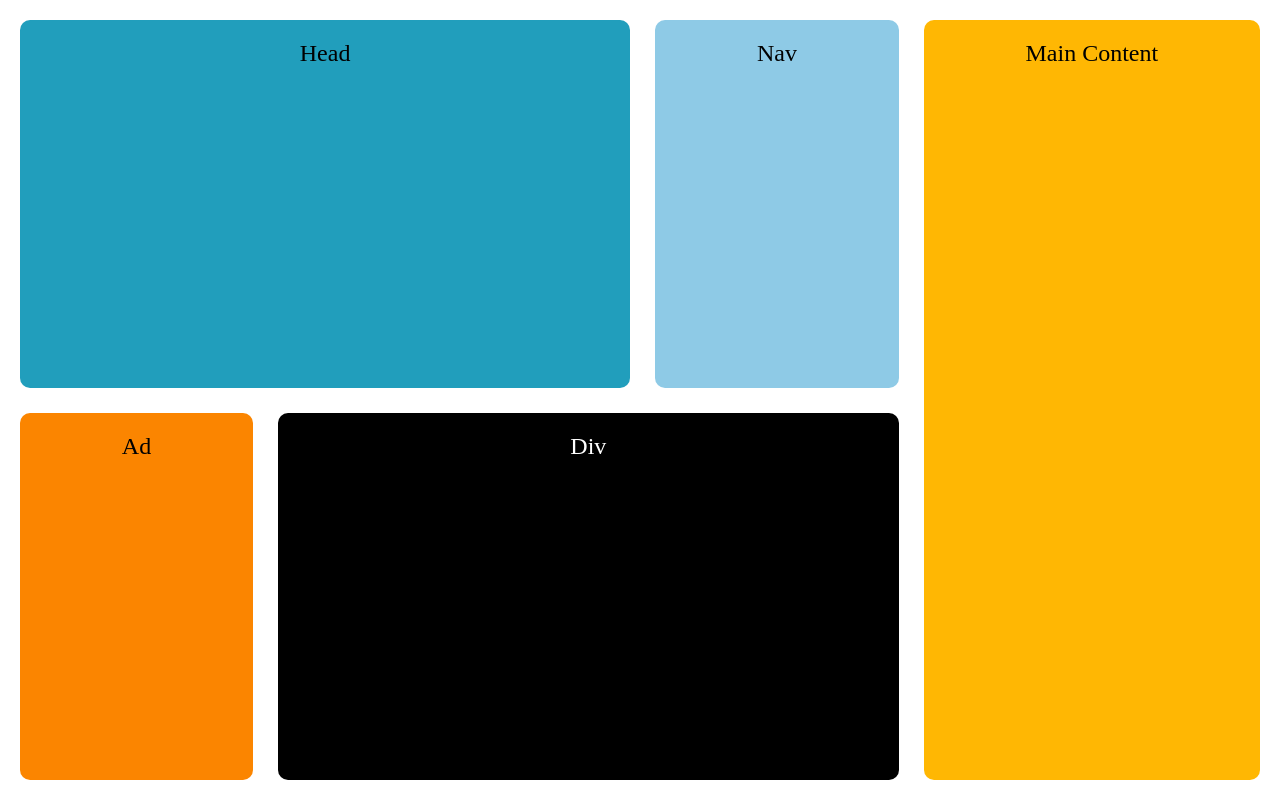
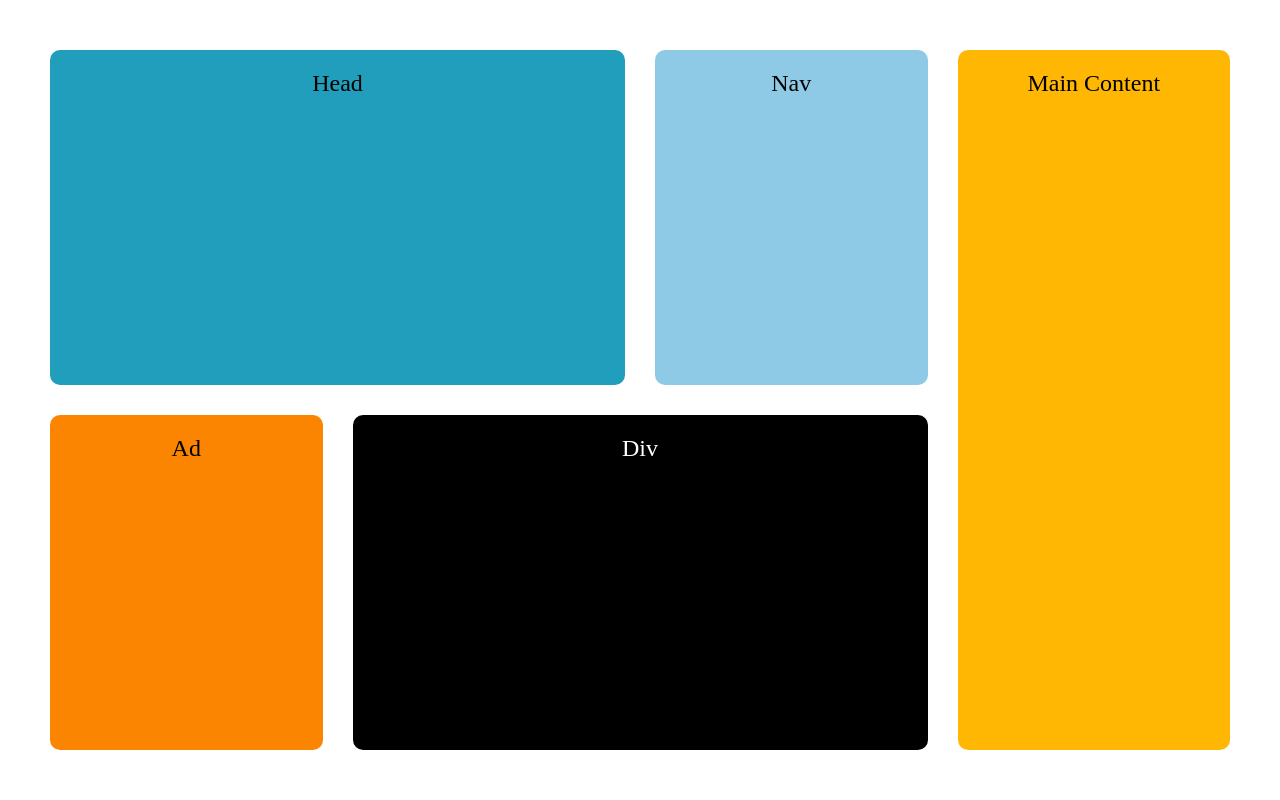
Before and after one commit to xbadev/feMentor-2, a plain HTML site: page index.html in a window 1280 px wide. Drawn offline with Linux system fonts and the light colour scheme.

Commit message:
changed rows to auto, and 4 1fr columns

```diff
--- a/index.html
+++ b/index.html
@@ -11,35 +11,41 @@
 
     .layout {
       display: grid;
-      grid-template-columns: auto auto auto auto auto;
-      grid-template-rows: 1fr 1fr;
-      gap: 25px;
-      padding: 20px;
+      grid-template-columns: repeat(4, 1fr);
+      grid-auto-rows: auto;
+      max-width: 1500px; width: 100%;
+      margin-inline: auto;
+      gap: 30px;
+      padding: 50px;
       height: 100vh;
     }
 
     header {
       background: #219ebc;
-      grid-column: 1 / span 3;
+      grid-column: 1 / span 2;
     }
 
     nav {
       background: #8ecae6;
+      grid-column: 3;
     }
 
     main {
       background: #ffb703;
-      grid-row: span 2;
+      grid-column: 4;
+      grid-row: 1/ span 2;
     }
 
     aside {
       background: #fb8500;
+      grid-column: 1;
+      grid-row: 2;
     }
 
     span {
       color: white;
       background: black;
-      grid-column: 2 / span 3;
+      grid-column: 2 / span 2;
     }
 
     header,
```
